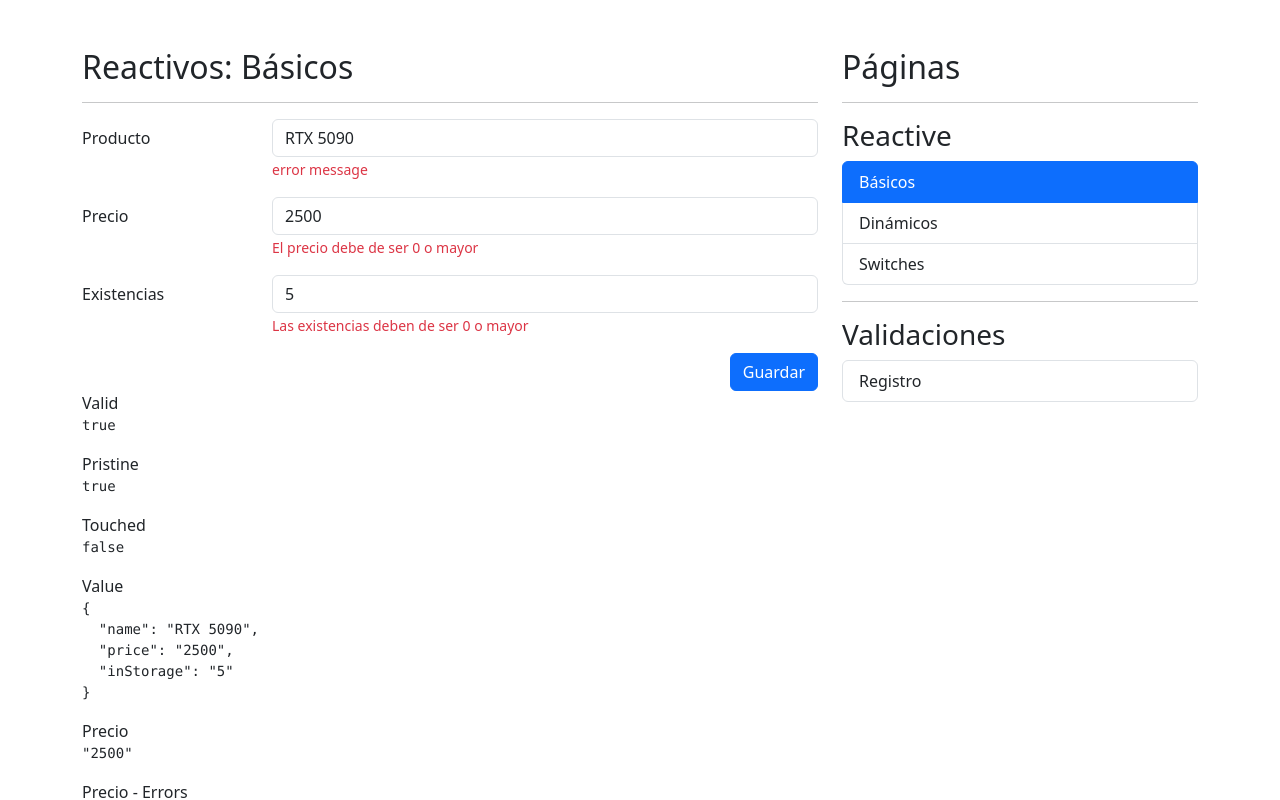
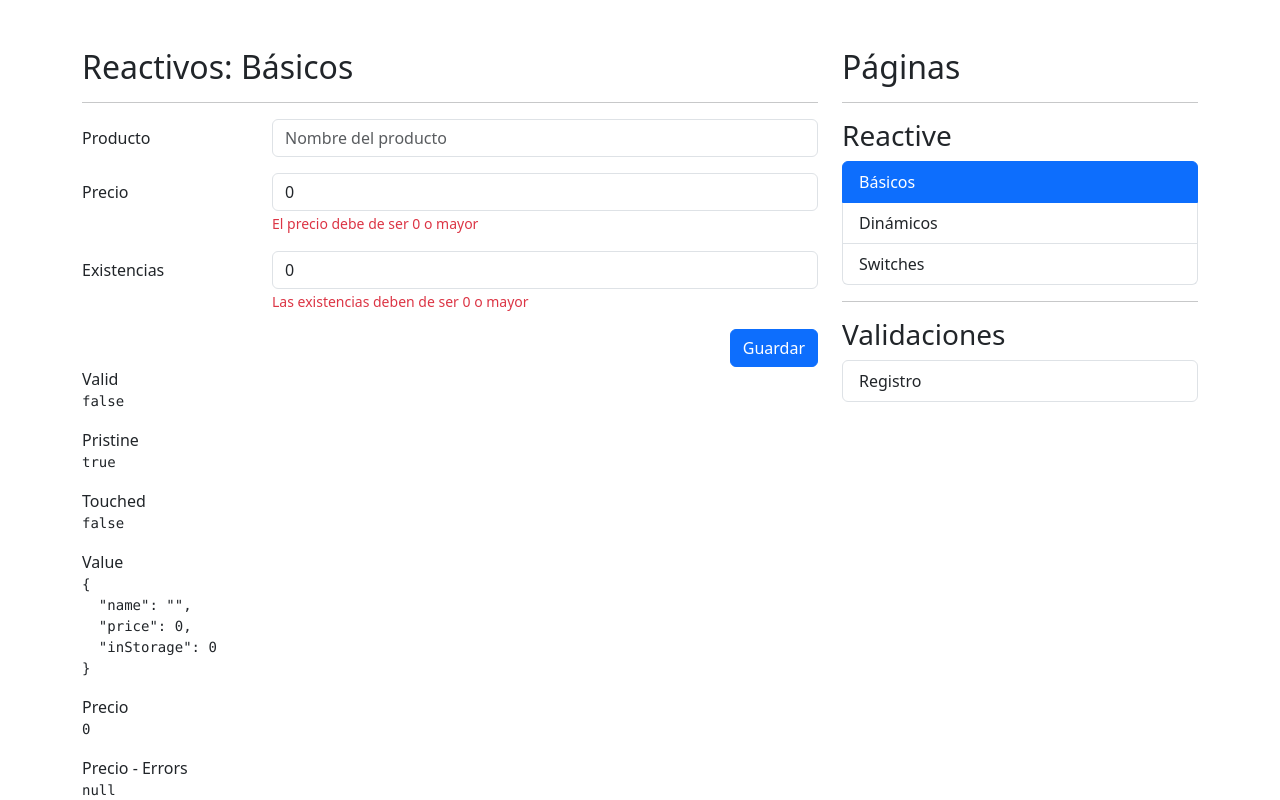
Before and after one commit to AAGuedes/angular-formularios-reactivos, an Angular app: page /reactive/basic in a window 1280 px wide. Shown: the top 800 px of the page. Built offline with nearby package versions, Linux system fonts and the light colour scheme.

Commit message:
Mostrar errores de validación en pantalla

```diff
--- a/src/app/reactive/pages/basic-page/basic-page.component.html
+++ b/src/app/reactive/pages/basic-page/basic-page.component.html
@@ -16,14 +16,18 @@
                            formControlName="name"
                            placeholder="Nombre del producto">
 
-                    <span class="form-text text-danger">
+                    <span *ngIf="myForm.controls['name'].getError('required') && myForm.controls['name'].touched" class="form-text text-danger">
+                        <!-- Debe de ser requerido -->
+                        Este campo es requerido
+                    </span>
+                    <span *ngIf="myForm.controls['name'].getError('minlength') && myForm.controls['name'].touched" class="form-text text-danger">
                         <!-- Debe de ser de 3 letras -->
-                        error message
+                        Este campo requiere mínimo 3 caracteres
                     </span>
                 </div>
             </div>
 
-            <!-- Campo de producto -->
+            <!-- Campo de precio producto -->
             <div class="mb-3 row">
                 <label class="col-sm-3 col-form-label">Precio</label>
                 <div class="col-sm-9">
--- a/src/app/reactive/pages/basic-page/basic-page.component.ts
+++ b/src/app/reactive/pages/basic-page/basic-page.component.ts
@@ -26,12 +26,14 @@
   ) {}
 
   ngOnInit(): void {
-    this.myForm.reset(rtx5090);
+    // this.myForm.reset(rtx5090);
   }
 
   onSave(): void {
-    if(this.myForm.invalid) return;
-    console.log(this.myForm.value);
+    if(this.myForm.invalid) {
+      this.myForm.markAllAsTouched();
+      return;
+    }
     this.myForm.reset({ price: 0, inStorage: 0 });
   }
 
```
